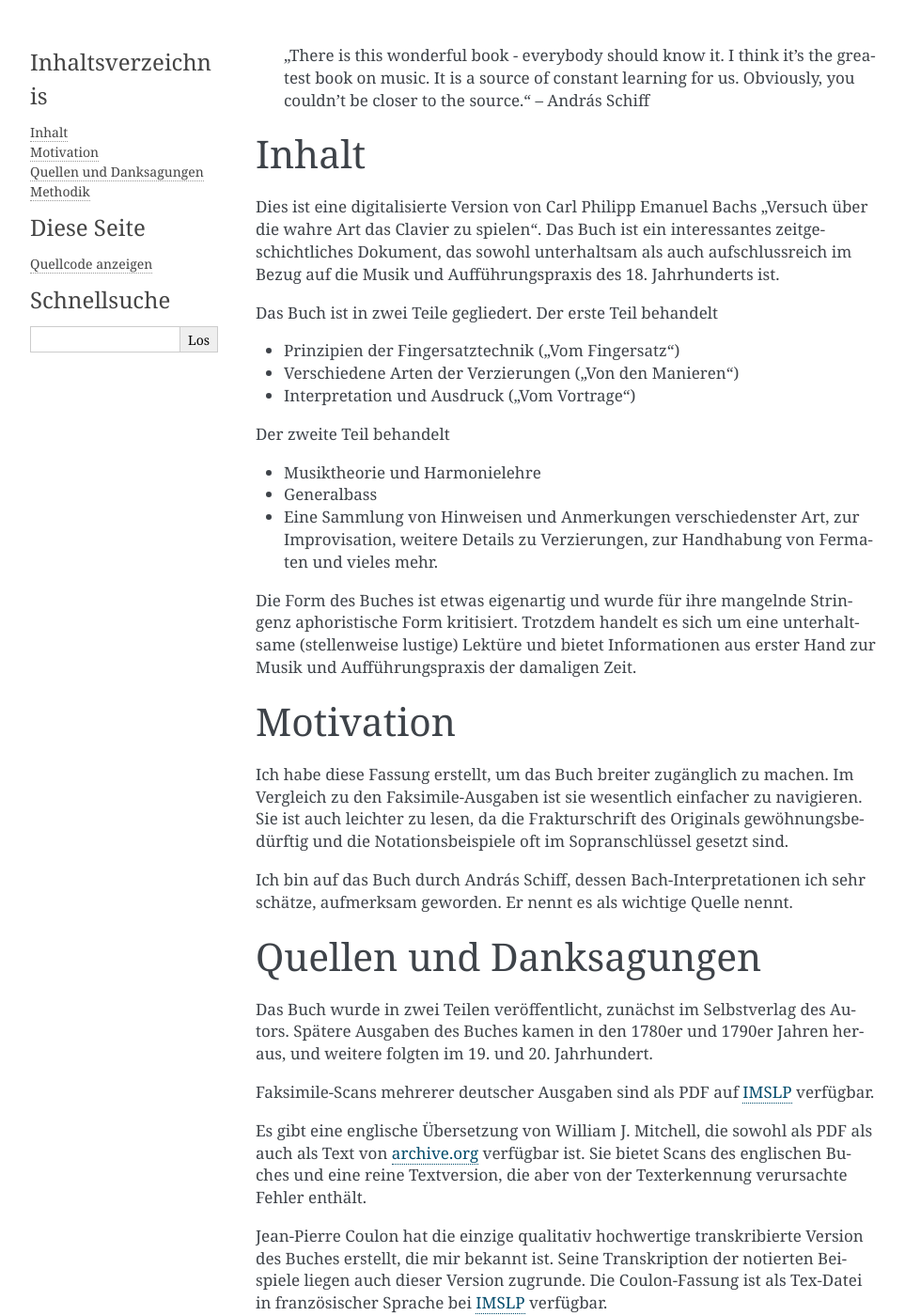
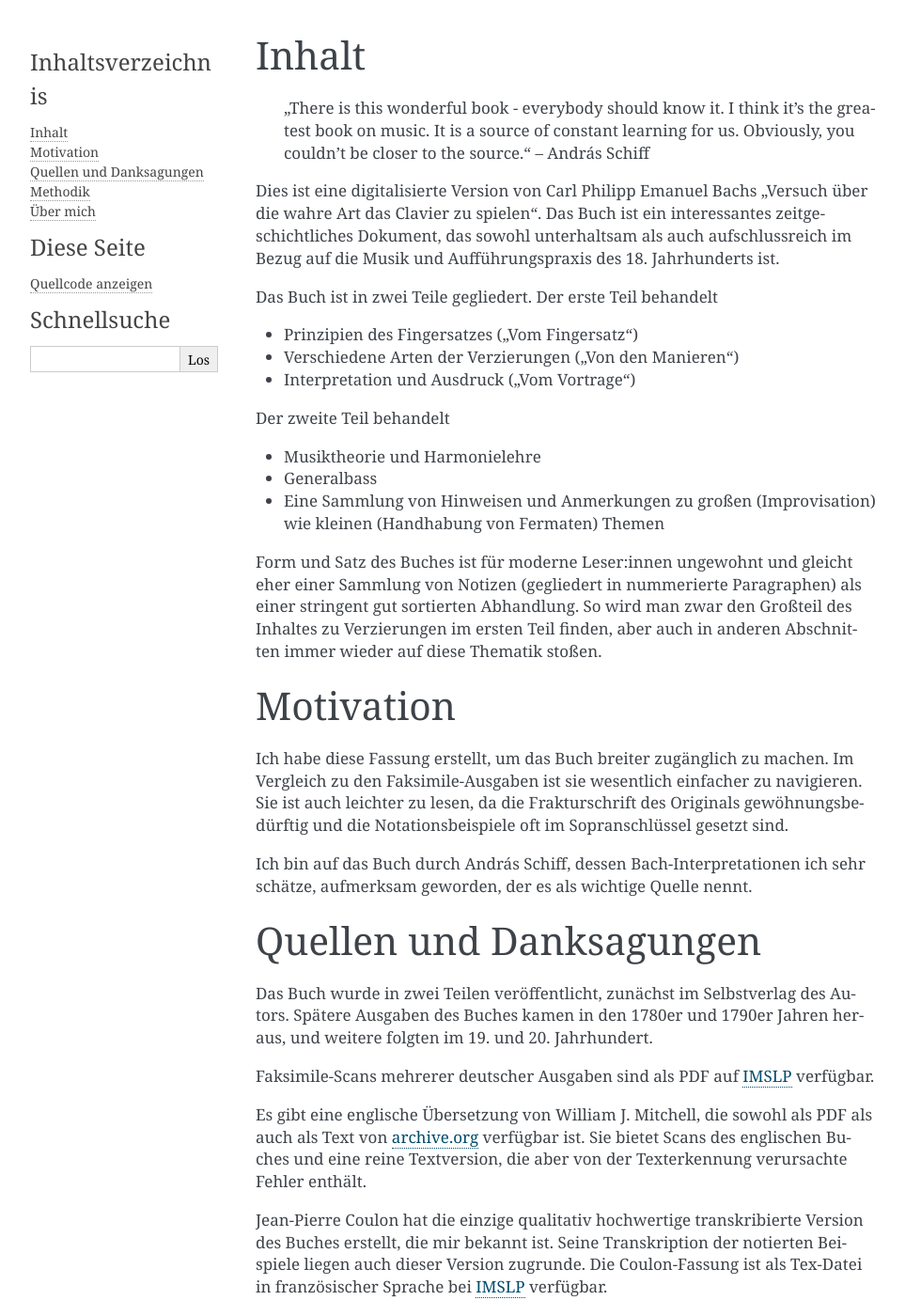
Before and after one commit to carlwitt/CPE-Bach-Clavier, a Sphinx documentation site: the page built from docs/source/index.rst, in a window 1280 px wide and 1400 px high. Shown: the whole window at 94% size, without its empty margins (148-1111 px from the left). Built offline with Sphinx 7.4.7, drawn with Linux system fonts in a browser that asks for light colours; some of the changed text lies outside the part shown.

Commit message:
Update index.rst

```diff
--- a/docs/source/index.rst
+++ b/docs/source/index.rst
@@ -1,17 +1,18 @@
+Inhalt
+++++++
+
 .. epigraph::
 
     "There is this wonderful book - everybody should know it. I think it's the greatest book on music. It is a source of constant learning for us. Obviously, you couldn't be closer to the source."
     -- András Schiff
 
-Inhalt
--------
-
 Dies ist eine digitalisierte Version von Carl Philipp Emanuel Bachs "Versuch über die wahre Art das Clavier zu spielen".
-Das Buch ist ein interessantes zeitgeschichtliches Dokument, das sowohl unterhaltsam als auch aufschlussreich im Bezug auf die Musik und Aufführungspraxis des 18. Jahrhunderts ist.
+Das Buch ist ein interessantes zeitgeschichtliches Dokument, das sowohl unterhaltsam als auch aufschlussreich im Bezug auf
+die Musik und Aufführungspraxis des 18. Jahrhunderts ist.
 
 Das Buch ist in zwei Teile gegliedert. Der erste Teil behandelt
 
-- Prinzipien der Fingersatztechnik ("Vom Fingersatz")
+- Prinzipien des Fingersatzes ("Vom Fingersatz")
 - Verschiedene Arten der Verzierungen ("Von den Manieren")
 - Interpretation und Ausdruck ("Vom Vortrage")
 
@@ -19,24 +20,22 @@ Der zweite Teil behandelt
 
 - Musiktheorie und Harmonielehre
 - Generalbass
-- Eine Sammlung von Hinweisen und Anmerkungen verschiedenster Art, zur Improvisation, weitere Details zu Verzierungen, zur Handhabung von Fermaten und vieles mehr.
+- Eine Sammlung von Hinweisen und Anmerkungen zu großen (Improvisation) wie kleinen (Handhabung von Fermaten) Themen
 
-Die Form des Buches ist etwas eigenartig und wurde für ihre mangelnde Stringenz aphoristische Form kritisiert.
-Trotzdem handelt es sich um eine unterhaltsame (stellenweise lustige) Lektüre und bietet Informationen aus erster Hand zur Musik und Aufführungspraxis der damaligen Zeit.
-
+Form und Satz des Buches ist für moderne Leser:innen ungewohnt und gleicht eher einer Sammlung von Notizen (gegliedert in nummerierte Paragraphen) als einer stringent gut sortierten Abhandlung.
+So wird man zwar den Großteil des Inhaltes zu Verzierungen im ersten Teil finden, aber auch in anderen Abschnitten immer wieder auf diese Thematik stoßen.
 
 Motivation
--------
+++++++++++++
 
 Ich habe diese Fassung erstellt, um das Buch breiter zugänglich zu machen.
 Im Vergleich zu den Faksimile-Ausgaben ist sie wesentlich einfacher zu navigieren.
 Sie ist auch leichter zu lesen, da die Frakturschrift des Originals gewöhnungsbedürftig und die Notationsbeispiele oft im Sopranschlüssel gesetzt sind.
 
-Ich bin auf das Buch durch András Schiff, dessen Bach-Interpretationen ich sehr schätze, aufmerksam geworden.
-Er nennt es als wichtige Quelle nennt.
+Ich bin auf das Buch durch András Schiff, dessen Bach-Interpretationen ich sehr schätze, aufmerksam geworden, der es als wichtige Quelle nennt.
 
 Quellen und Danksagungen
--------
+++++++++++++++++++++++++++++++
 
 Das Buch wurde in zwei Teilen veröffentlicht, zunächst im Selbstverlag des Autors.
 Spätere Ausgaben des Buches kamen in den 1780er und 1790er Jahren heraus, und weitere folgten im 19. und 20. Jahrhundert.
@@ -51,7 +50,7 @@ Seine Transkription der notierten Beispiele liegen auch dieser Version zugrunde.
 Die Coulon-Fassung ist als Tex-Datei in französischer Sprache bei `IMSLP <https://imslp.org/wiki/Versuch_über_die_wahre_Art_das_Clavier_zu_spielen,_H.868,_870_(Bach,_Carl_Philipp_Emanuel)>`_ verfügbar.
 
 Methodik
--------
+++++++++++++
 
 Ich habe die Erstausgabe der deutschen Faksimile-Scans als Grundlage für den deutschen Text verwendet und
 ein LLM (Large Language Model) verwendet, um die Fehler aus der Texterkennung auszubessern.
@@ -62,3 +61,9 @@ allerdings nicht konsequent ("vereinet" wurde nicht zu "vereint").
 Altmodische Satzstrukturen und Formulierungen wurden beibehalten ("Die Vollkommenheit desselben wäre leicht daraus zu erweisen").
 Mir persönlich bereitet die Ausgabe in dieser Form Freude, da der ursprüngliche Charakter meines Erachtens erhalten bleibt,
 aber der Text insgesamt besser lesbar wird.
+
+Über mich
+++++++++++++
+
+Ich bin Amateurmusiker und habe diese Transkription als Freizeitprojekt ohne Anspruch auf Wissenschaftlichkeit oder Vollständigkeit erstellt.
+Verbesserungen und Korrekturen können gerne über GitHub vorgeschlagen werden.
```
